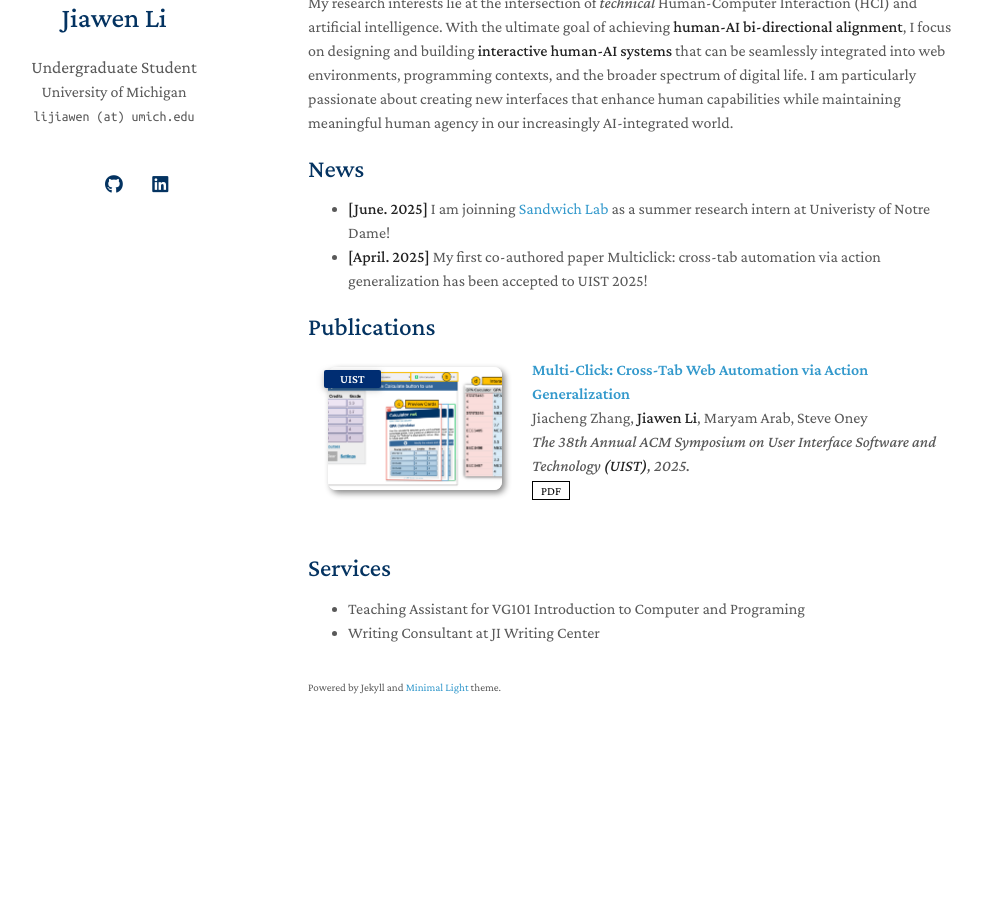
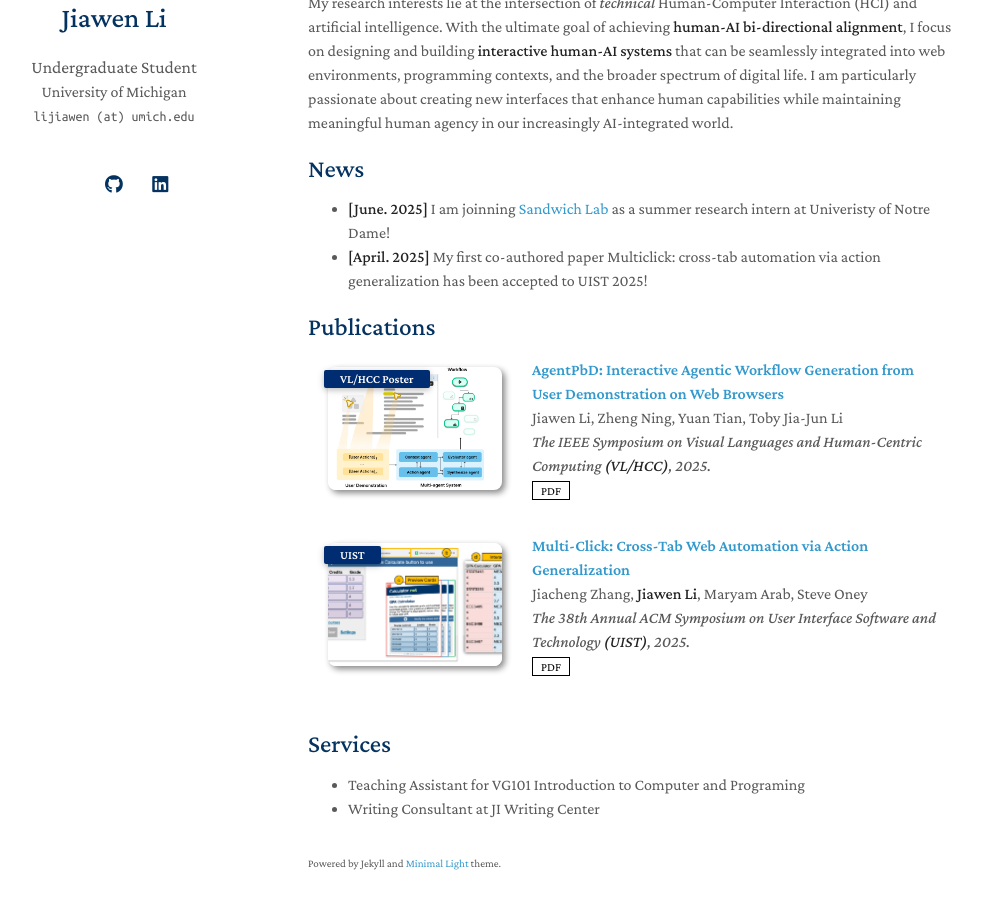
Before and after one commit to Jiawen-lee/JiawenLi, a Jekyll site: the page built from index.md, in a window 1280 px wide and 1258 px high, cut to the strip 314-1223 px from the top of the window. Shown: the whole strip, without its empty margins (162-1144 px from the left). Built offline with Jekyll 4.4.1, drawn with Linux system fonts in a browser that asks for light colours; a style sheet for code colours, icons or effects is not loaded; our own code applies the rules of GitHub Pages for plain Markdown files.

Commit message:
vlhcc update

```diff
--- a/_data/publications.yml
+++ b/_data/publications.yml
@@ -10,6 +10,16 @@ main:
   #   image: ./assets/img/teaser_example_2.png
   #   notes: In submission
 
+  - title: "AgentPbD: Interactive Agentic Workflow Generation from User Demonstration on Web Browsers"
+    authors: Jiawen Li, Zheng Ning, Yuan Tian, Toby Jia-Jun Li
+    conference_short: VL/HCC Poster
+    conference: The IEEE Symposium on Visual Languages and Human-Centric Computing <strong>(VL/HCC)</strong>, 2025.
+    pdf: ./assets/files/VLHCC_2025_paper_156.pdf
+    # code: https://github.com/MrGiovanni/ContinualLearning
+    # bibtex: https://bib.yliu.me/MICCAI23.txt
+    image: ./assets/img/agentpbd-teaser.png
+
+
   - title: "Multi-Click: Cross-Tab Web Automation via Action Generalization"
     authors: Jiacheng Zhang, <strong>Jiawen Li</strong>, Maryam Arab, Steve Oney
     conference_short: UIST
```
Also changed, not shown: assets/img/agentpbd-teaser.png (added), 1 other file.
